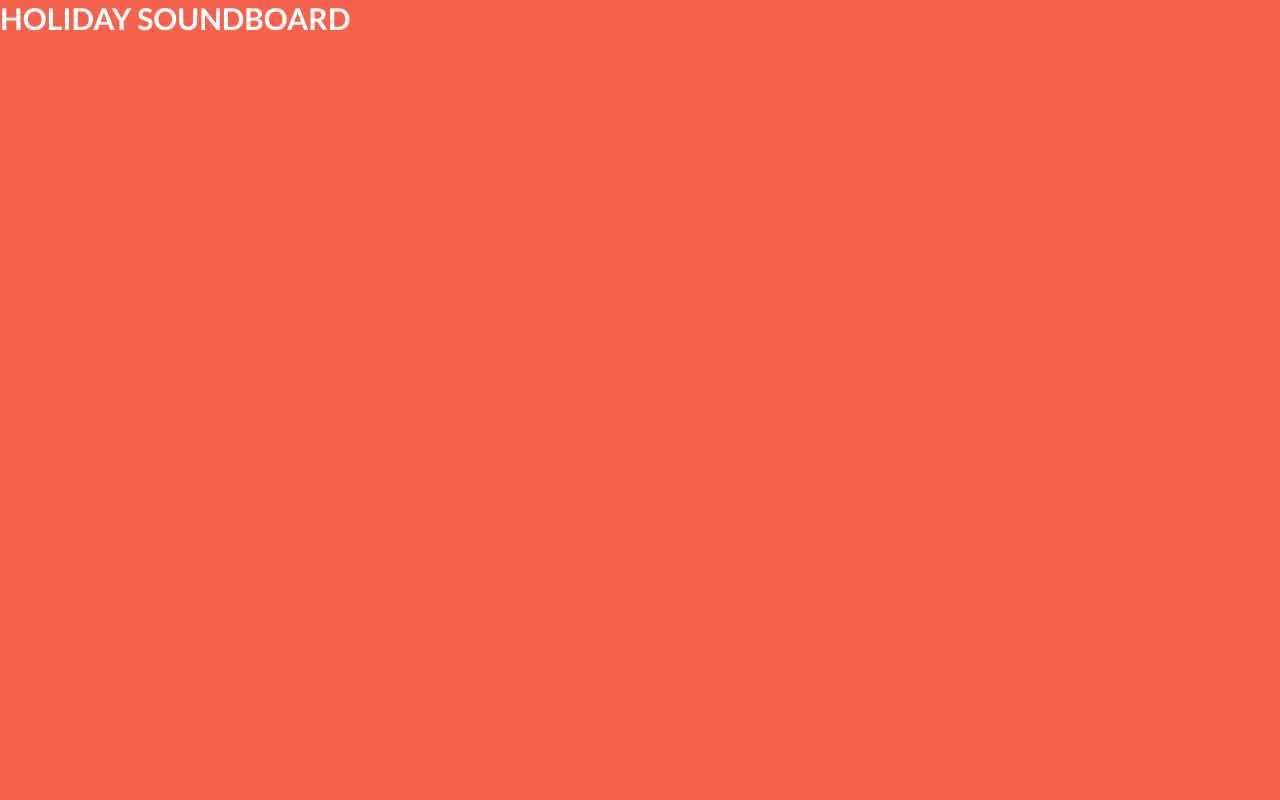
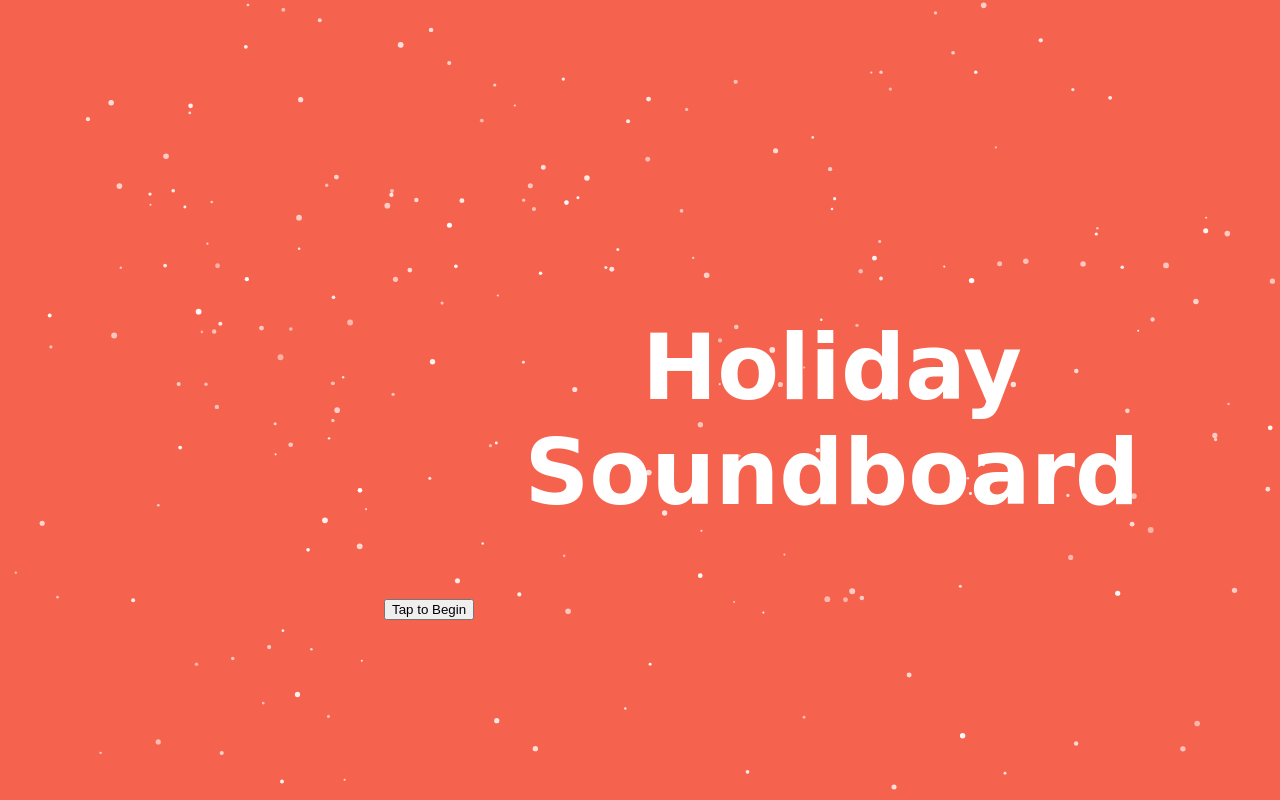
Before and after one commit to farisashai/HolidayHacksSoundboard, a plain HTML site: page start.html in a window 1280 px wide. Drawn offline with Linux system fonts and the light colour scheme; a web font is replaced by a local one.

Commit message:
Snow effects

```diff
--- a/main.css
+++ b/main.css
@@ -1,21 +1,12 @@
-@import url(https://fonts.googleapis.com/css?family=Lato:400,700);
+@import url('https://fonts.googleapis.com/css2?family=Mountains+of+Christmas&display=swap');
 
 body, html {
     overflow:hidden;
     margin: 0;
-    height: 100%;
-    font-family: 'Lato';
-    font-weight: 700;
-    font-size: 30px;
-    text-transform: uppercase;
-    color: #FFF;
-
-  }
-#title {
-    background-color: #F5624D;
     width: 100%;
     height: 100%;
-    float: left;
+    font-family: 'Mountains of Christmas', cursive;
+    background-color: #F5624D;
 }
 
 .overlay {
@@ -23,3 +14,24 @@ body, html {
     color: white;
     display: block;
 }
+.title {
+    position: absolute; /* or absolute */
+    top: 30%;
+    left: 30%;
+}
+
+.title h1{
+    color: white;
+    text-align: center;
+    font-weight: 700;
+    font-size: 90px;
+}
+/*
+.title h1{
+  background: url(https://media.giphy.com/media/3o6Ztb45EYezY9x9gQ/giphy.gif);
+  background-size: contain;
+  background-position: top left;
+  -webkit-background-clip: text;
+  color: transparent;
+}
+*/
--- /dev/null
+++ b/snow.js
@@ -0,0 +1,97 @@
+// Snow from https://codepen.io/radum/pen/xICAB
+
+(function () {
+
+    var COUNT = 300;
+    var masthead = document.querySelector('.overlay');
+    var canvas = document.createElement('canvas');
+    var ctx = canvas.getContext('2d');
+    var width = masthead.clientWidth;
+    var height = masthead.clientHeight;
+    var i = 0;
+    var active = false;
+
+    function onResize() {
+      width = masthead.clientWidth;
+      height = masthead.clientHeight;
+      canvas.width = width;
+      canvas.height = height;
+      ctx.fillStyle = '#FFF';
+
+      var wasActive = active;
+      active = width > 600;
+
+      if (!wasActive && active)
+        requestAnimFrame(update);
+    }
+
+    var Snowflake = function () {
+      this.x = 0;
+      this.y = 0;
+      this.vy = 0;
+      this.vx = 0;
+      this.r = 0;
+
+      this.reset();
+    }
+
+    Snowflake.prototype.reset = function() {
+      this.x = Math.random() * width;
+      this.y = Math.random() * -height;
+      this.vy = 1 + Math.random() * 3;
+      this.vx = 0.5 - Math.random();
+      this.r = 1 + Math.random() * 2;
+      this.o = 0.5 + Math.random() * 0.5;
+    }
+
+    canvas.style.position = 'absolute';
+    canvas.style.left = canvas.style.top = '0';
+
+    var snowflakes = [], snowflake;
+    for (i = 0; i < COUNT; i++) {
+      snowflake = new Snowflake();
+      snowflake.reset();
+      snowflakes.push(snowflake);
+    }
+
+    function update() {
+
+      ctx.clearRect(0, 0, width, height);
+
+      if (!active)
+        return;
+
+      for (i = 0; i < COUNT; i++) {
+        snowflake = snowflakes[i];
+        snowflake.y += snowflake.vy;
+        snowflake.x += snowflake.vx;
+
+        ctx.globalAlpha = snowflake.o;
+        ctx.beginPath();
+        ctx.arc(snowflake.x, snowflake.y, snowflake.r, 0, Math.PI * 2, false);
+        ctx.closePath();
+        ctx.fill();
+
+        if (snowflake.y > height) {
+          snowflake.reset();
+        }
+      }
+
+      requestAnimFrame(update);
+    }
+
+    // shim layer with setTimeout fallback
+    window.requestAnimFrame = (function(){
+      return  window.requestAnimationFrame       ||
+              window.webkitRequestAnimationFrame ||
+              window.mozRequestAnimationFrame    ||
+              function( callback ){
+                window.setTimeout(callback, 1000 / 60);
+              };
+    })();
+
+    onResize();
+    window.addEventListener('resize', onResize, false);
+
+    masthead.appendChild(canvas);
+  })();
--- a/start.html
+++ b/start.html
@@ -7,8 +7,11 @@
     </head>
     <body>
         <section class="overlay">
-            <div id="title">HOLIDAY SOUNDBOARD</div>
-            <button id="start">tap to begin</button>
+            <div class="title">
+                <h1>Holiday Soundboard</h1>
+                <button id="start">Tap to Begin</button>
+                <script src="./snow.js"></script>
+            </div>
         </section>
     </body>
 </html>
```
